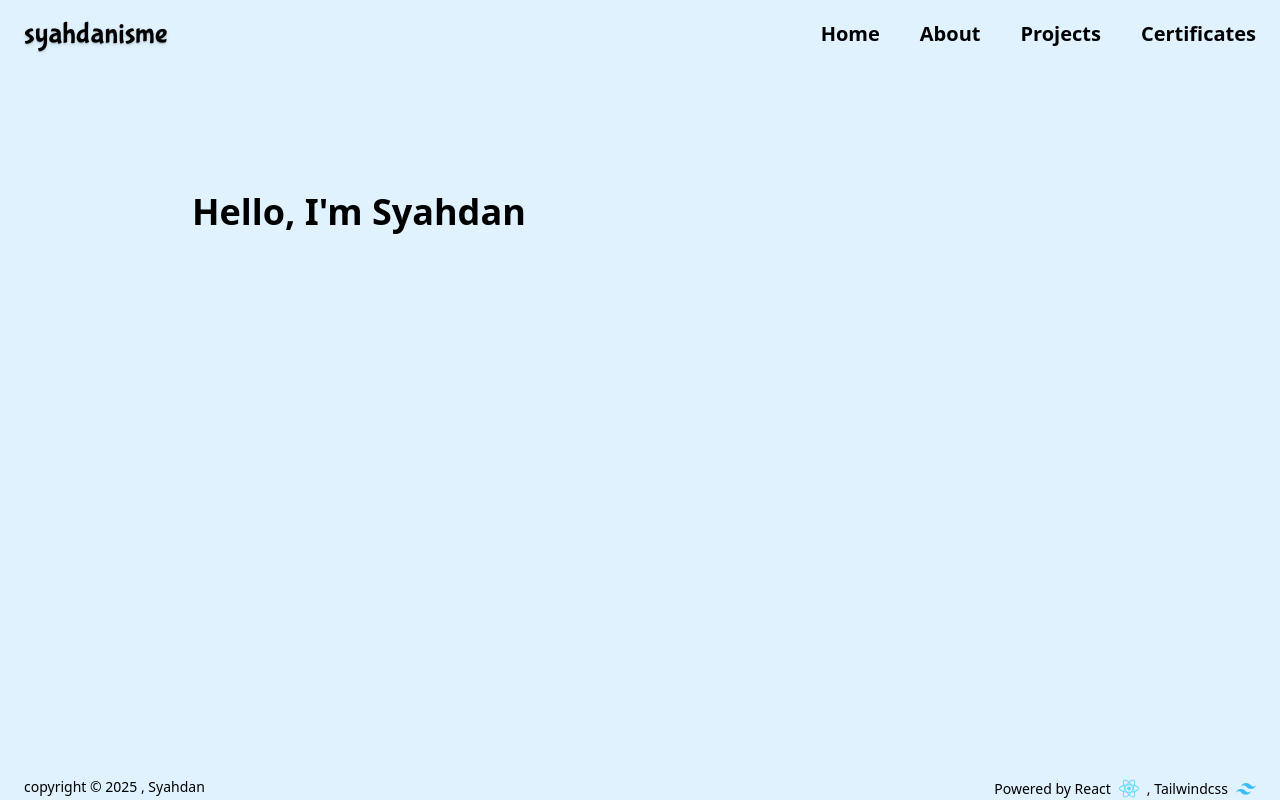
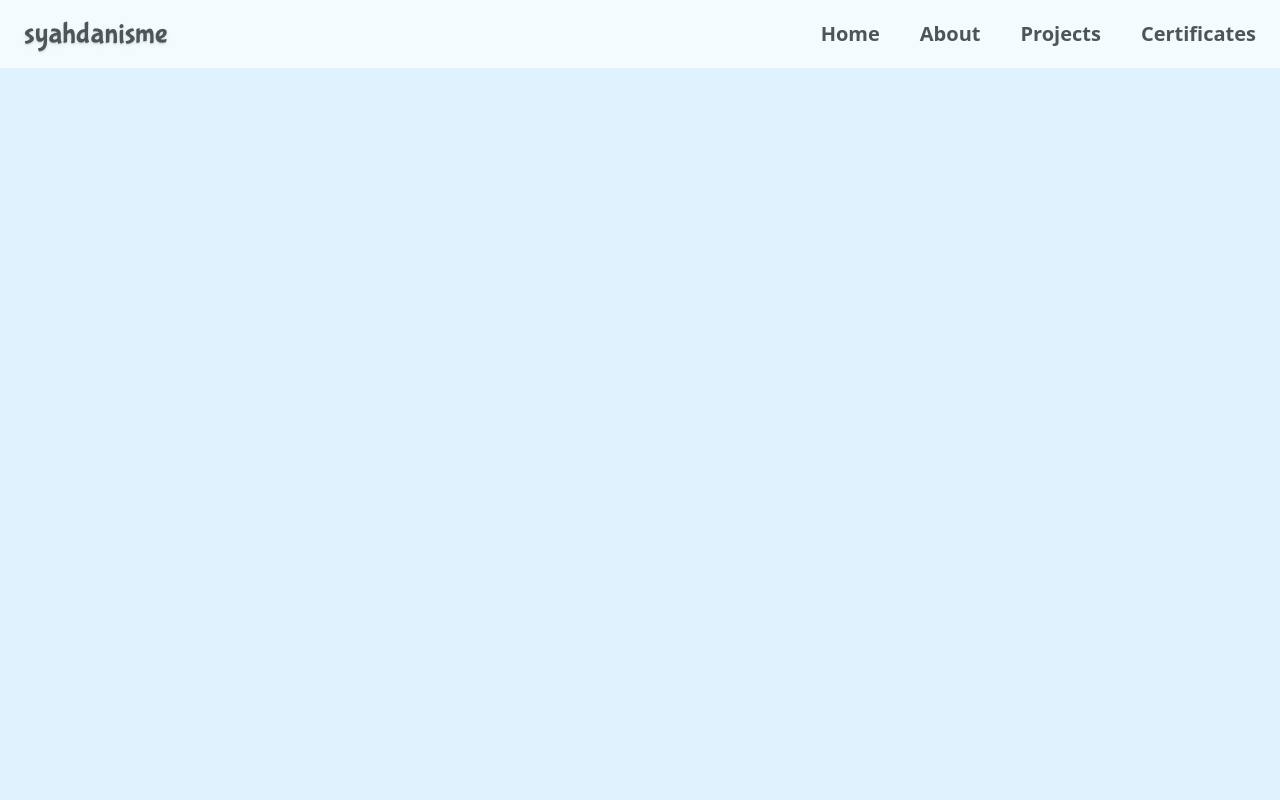
Before and after one commit to syahdansaja/portfolio, a React (Vite) app: page / in a window 1280 px wide. Shown: the top 800 px of the page. Built offline with nearby package versions, Linux system fonts and the light colour scheme.

Commit message:
Fifth commit

```diff
--- a/src/layouts/MainLayout.jsx
+++ b/src/layouts/MainLayout.jsx
@@ -2,12 +2,34 @@ import Navlink from "../components/Navlink";
 import { Link } from "react-router";
 import ReactIcon from "../assets/images/react.svg";
 import tailwindCssIcon from "../assets/images/tailwindcss.svg";
+import { useEffect, useState } from "react";
 
 
 export default function MainLayout({children}) {
+    const [visible, setVisible] = useState(true);
+    const [initialLoad, setInitialLoad] = useState(true);
+    const [lastScrollY, setLastScrollY] = useState(0);
+
+    function handleScroll () {
+      const currentScrollY = window.scrollY;
+      if(currentScrollY < lastScrollY) {
+        setVisible(true);
+      } else if (currentScrollY > 50) {
+        setVisible(false);
+      }
+      setLastScrollY(currentScrollY);
+    }
+    useEffect(() => {
+      const timeout = setTimeout(() => setInitialLoad(false), 100);
+      window.addEventListener('scroll', handleScroll);
+      return () => {
+        clearTimeout(timeout);
+        window.removeEventListener('scroll', handleScroll);
+      }
+    }, [lastScrollY]);
     return (
         <>
-         <nav className="flex justify-between fixed top-0 left-0 right-0 items-center px-6 py-4 bg-none z-50">
+         <nav className={`navbar flex justify-between fixed top-0 left-0 right-0 w-full items-center px-6 py-4 bg-white z-50 transition-opacity duration-500 ease-in-out ${!visible ? 'opacity-0 pointer-events-none' : 'opacity-65'} ${initialLoad ? 'opacity-0' : ''}`}>
            <Link className="title" to="/" >syahdanisme</Link>
            <div className="flex gap-10">
             <Navlink to="/">Home</Navlink>
@@ -17,10 +39,10 @@ export default function MainLayout({children}) {
            </div>
          </nav>
          {children}
-         <footer className="px-6 fixed bottom-0 w-screen">
+         <footer className="px-6 w-screen bottom-0 bg-gray-700">
           <div className="flex justify-between w-full">
-            <span className="text-sm font-extralight text-black">copyright © 2025 , Syahdan</span>
-            <span className="text-sm font-extralight text-black flex gap-2" style={{alignItems:"center"}}>
+            <span className="text-sm font-extralight text-white">copyright © 2025 , Syahdan</span>
+            <span className="text-sm font-extralight text-white flex gap-2" style={{alignItems:"center"}}>
               <span>Powered by React</span>
               <img rel="icon" src={ReactIcon} width={"20px"} height={"20px"} />
               <span>, Tailwindcss</span>
--- a/src/pages/Home.jsx
+++ b/src/pages/Home.jsx
@@ -1,12 +1,19 @@
 import MainLayout from "../layouts/MainLayout";
 
 export default function Home() {
+
     return (
         <MainLayout>
-            <section className="py-48 px-48 w-full h-[200vh] bg-sky-100 flex justify-between">
-                <div className="w-[50%]">
+            <section className="py-48 px-28 w-full h-[300vh] bg-sky-100 flex justify-between">
+                <div className="w-[50%] h-full justify-items-center align-middle" style={{ alignContent: "center" }}>
                     <h1 className="text-4xl font-extrabold bubblegum">Hello, I'm Syahdan</h1>
                 </div>
+                <div className="w-[50%] h-full justify-items-center align-middle">
+
+                </div>
+            </section>
+            <section>
+
             </section>
         </MainLayout>
     )
```
Also changed, not shown: src/index.css (line endings or trailing spaces).
